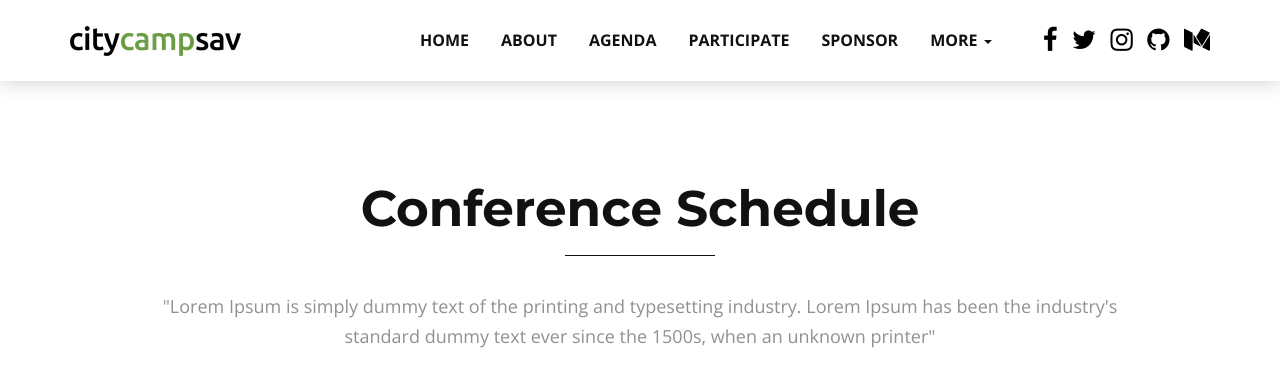
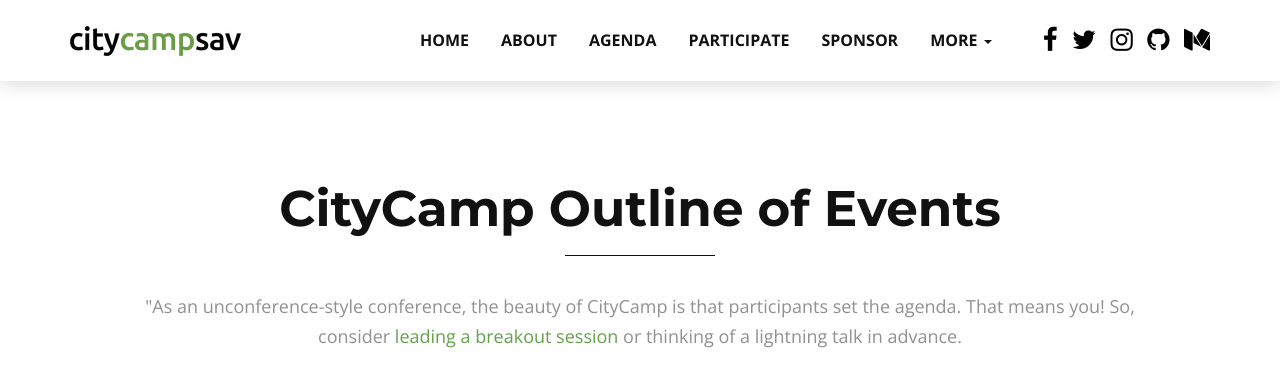
Before and after one commit to opensavannah/citycampsav.org, a Jekyll site: the page built from index.html, in a window 1280 px wide and 900 px high, scrolled down 2894 px, cut to the strip 0-457 px from the top of the window. Shown: the top 387 px of the strip. Built offline with Jekyll 4.4.1, drawn with Linux system fonts in a browser that asks for light colours.

Commit message:
Updated '_data/schedule.yml' via CloudCannon

```diff
--- a/_data/schedule.yml
+++ b/_data/schedule.yml
@@ -1,6 +1,6 @@
-sectionHeading: "Conference Schedule"
+sectionHeading: "CityCamp Outline of Events"
 desc: >
-   "Lorem Ipsum is simply dummy text of the printing and typesetting industry. Lorem Ipsum has been the industry's standard dummy text ever since the 1500s, when an unknown printer"
+   "As an unconference-style conference, the beauty of CityCamp is that participants set the agenda. That means you! So, consider <a href="submit-talk/">leading a breakout session</a> or thinking of a lightning talk in advance.
 scheduleFrameUrl: "https://sheetsu.com/a/t/b1d9a5088b61?embedded=true"
 btntext: "Download Schedula PDF"
 btntextUrl: "#"
```
